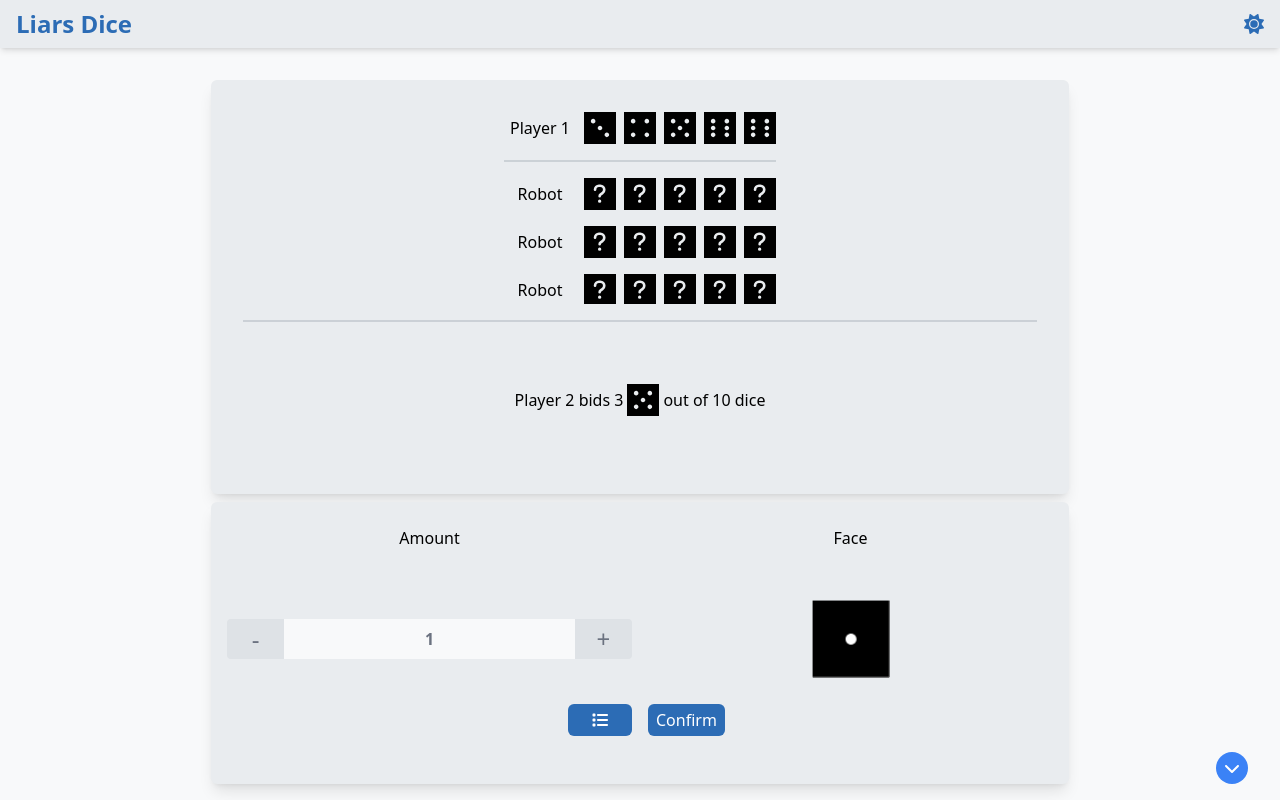
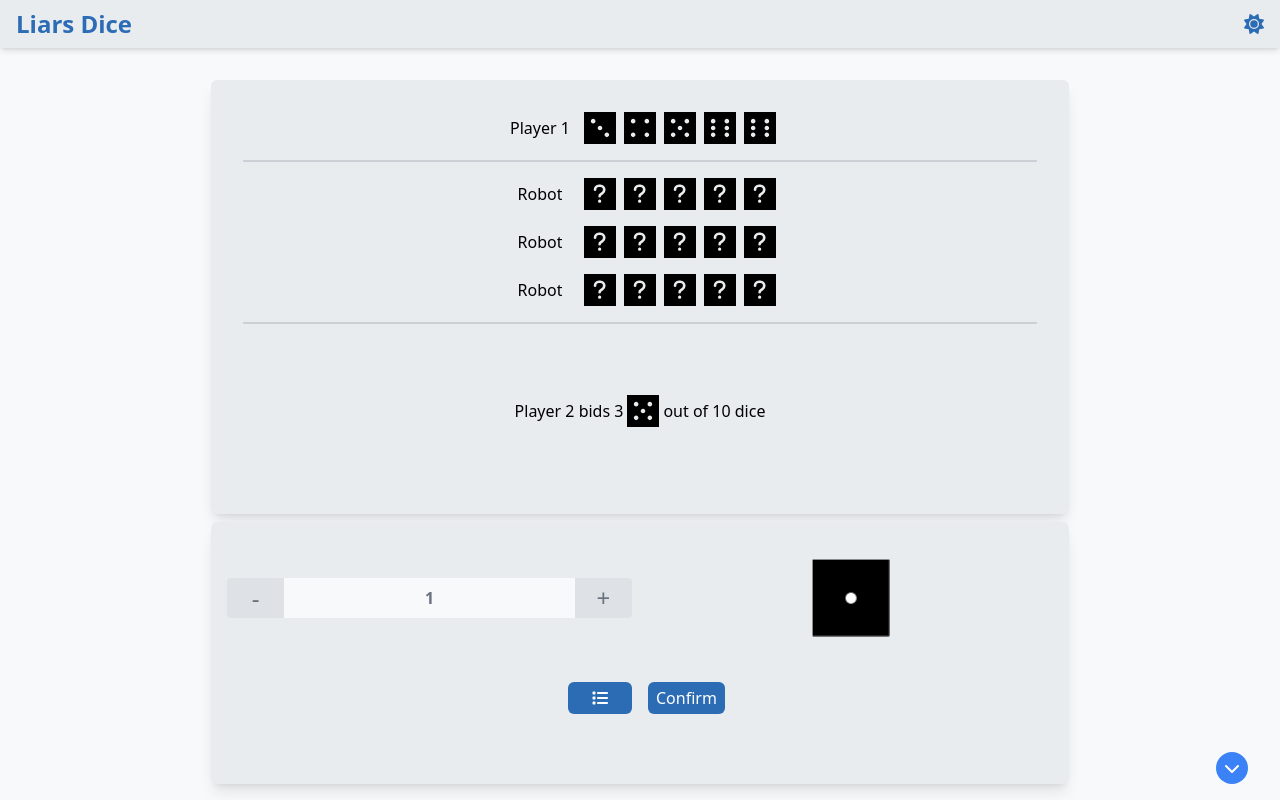
Before and after one commit to ajaytitus1386/dudo, a Next.js app: page /1 in a window 1280 px wide. Both pictures are taken after a click on the button 600 px from the left and 687 px from the top of the page. Shown: the top 800 px of the page. Built offline with nearby package versions, Linux system fonts and the light colour scheme.

Commit message:
fix: spacing and layout

```diff
--- a/src/components/dice/DiceInputWrapper.tsx
+++ b/src/components/dice/DiceInputWrapper.tsx
@@ -16,7 +16,7 @@ const DiceInputWrapper: React.FC<Props> = ({
     showList,
 }) => {
     return (
-        <Hug className={"flex-[2] grid grid-cols-2 px-4 py-6 gap-4"}>
+        <Hug className={"flex-[2] grid grid-cols-2 px-4 py-2 h-full gap-4"}>
             {children}
             <Button
                 onClick={() => setShowList((prev) => !prev)}
--- a/src/components/dice/DicePicker.tsx
+++ b/src/components/dice/DicePicker.tsx
@@ -63,9 +63,9 @@ const DicePicker = () => {
     return (
         // The parent element should have display:grid and grid-template-columns: 1fr 1fr
         <>
-            <h2 className="mx-4 order-1 text-center text-text-light-500 dark:text-text-dark-500">
+            {/* <h2 className="mx-4 order-1 text-center text-text-light-500 dark:text-text-dark-500">
                 Amount
-            </h2>
+            </h2> */}
             <div className="flex items-center justify-center h-full order-3">
                 <div className="flex flex-row h-10 rounded-md">
                     <button
@@ -90,9 +90,9 @@ const DicePicker = () => {
                 </div>
             </div>
 
-            <h2 className="mx-4 order-2 text-center text-text-light-500 dark:text-text-dark-500">
+            {/* <h2 className="mx-4 order-2 text-center text-text-light-500 dark:text-text-dark-500">
                 Face
-            </h2>
+            </h2> */}
             <div className="flex items-center justify-center h-full order-4">
                 <div className={`${diceStyles.dieView}`}>
                     <div
--- a/src/components/room/DiceTable.tsx
+++ b/src/components/room/DiceTable.tsx
@@ -7,6 +7,7 @@ import DiceThree from "../icons/D6/DiceThree"
 import DiceFour from "../icons/D6/DiceFour"
 import DiceFive from "../icons/D6/DiceFive"
 import DiceSix from "../icons/D6/DiceSix"
+import Username from "components/Username"
 
 const PlayerHand = ({
     playerName,
@@ -29,7 +30,7 @@ const PlayerHand = ({
                     isActive && "border-2 border-green-400"
                 }`}
             >
-                {playerName}
+                <Username username={playerName} />
             </div>
             {Array.from(Array(maxDice).keys()).map((i) => {
                 // Known Die
@@ -76,13 +77,15 @@ const DiceTable = () => {
 
     return (
         <Hug className="flex flex-[3] flex-col items-center justify-center gap-y-4 px-8 py-8">
-            <div className="grid grid-cols-7 px-1 gap-y-4 gap-x-2 max-h-48 overflow-auto">
+            <div className="grid grid-cols-7 px-1 gap-y-4 gap-x-2">
                 <PlayerHand
                     playerName="Player 1"
                     playerHand={[3, 4, 5, 6, 6]}
                     maxDice={5}
                 />
-                <Divider />
+            </div>
+            <Divider />
+            <div className="grid grid-cols-7 px-1 gap-y-4 gap-x-2 max-h-32 overflow-auto">
                 {Array.apply(null, Array(5)).map((_, i) => (
                     <PlayerHand
                         key={`robot_${i}`}
```
